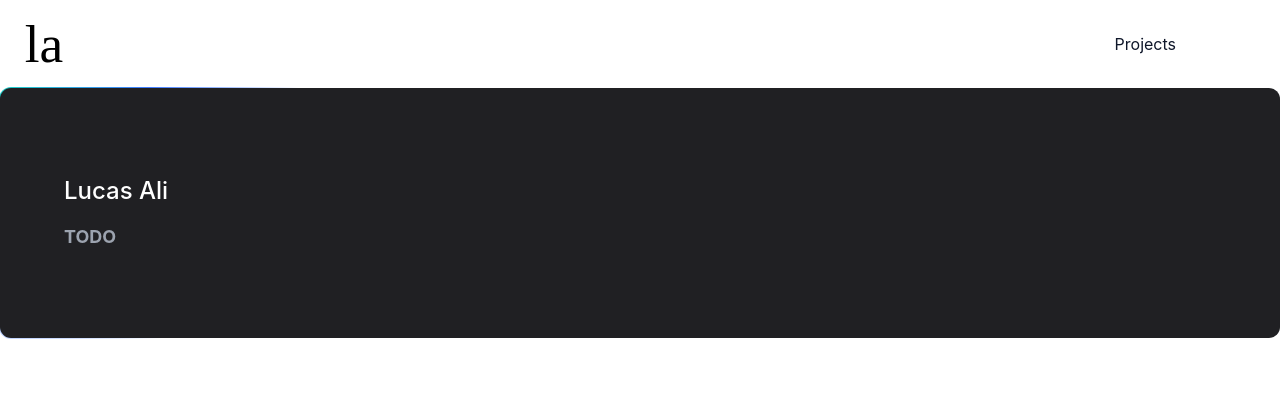
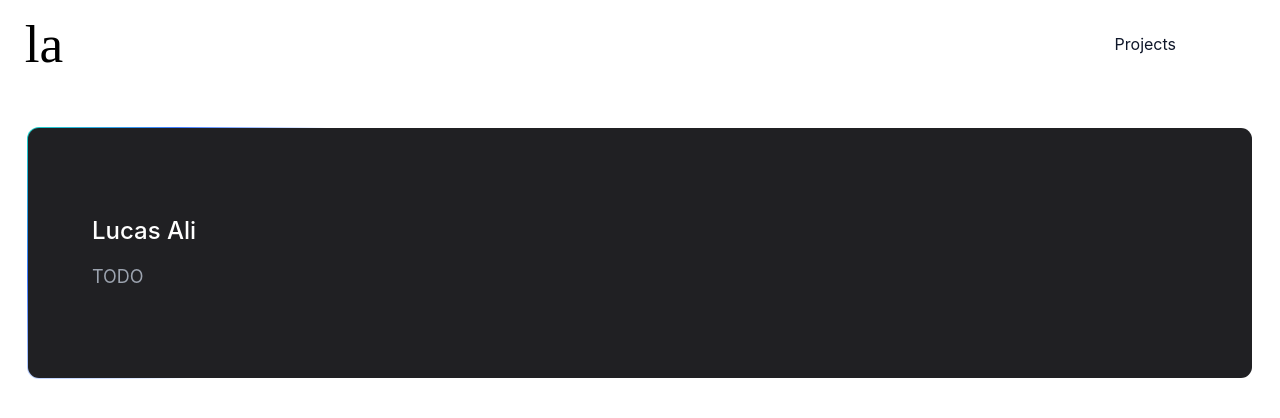
Before and after one commit to lucasali/lucasali.me, a Vue app: page / in a window 1280 px wide. Shown: the top 418 px of the page. Built offline with nearby package versions, Linux system fonts and the light colour scheme; some icons are missing.

Commit message:
adjust container styles

```diff
--- a/index.html
+++ b/index.html
@@ -9,7 +9,7 @@
     <meta name="viewport" content="width=device-width, initial-scale=1.0" />
     <link rel="icon" href="/favicon.ico" type="image/svg+xml" />
     <meta name="msapplication-TileColor" content="#ffffff" />
-    <title>Lucas Ali</title>
+    <title>lucasali</title>
     <script>
       (function () {
         const prefersDark
--- a/src/App.vue
+++ b/src/App.vue
@@ -5,10 +5,8 @@ import NavBar from './components/NavBar.vue'
 
 <template>
   <NavBar />
-  <main>
-    <RouterView class="container mx-auto px-7 py-10 text-accent font-bold" />
+  <main class="container mx-auto px-7 py-10">
+    <RouterView />
     <footer />
   </main>
 </template>
-
-<style scoped></style>
```
